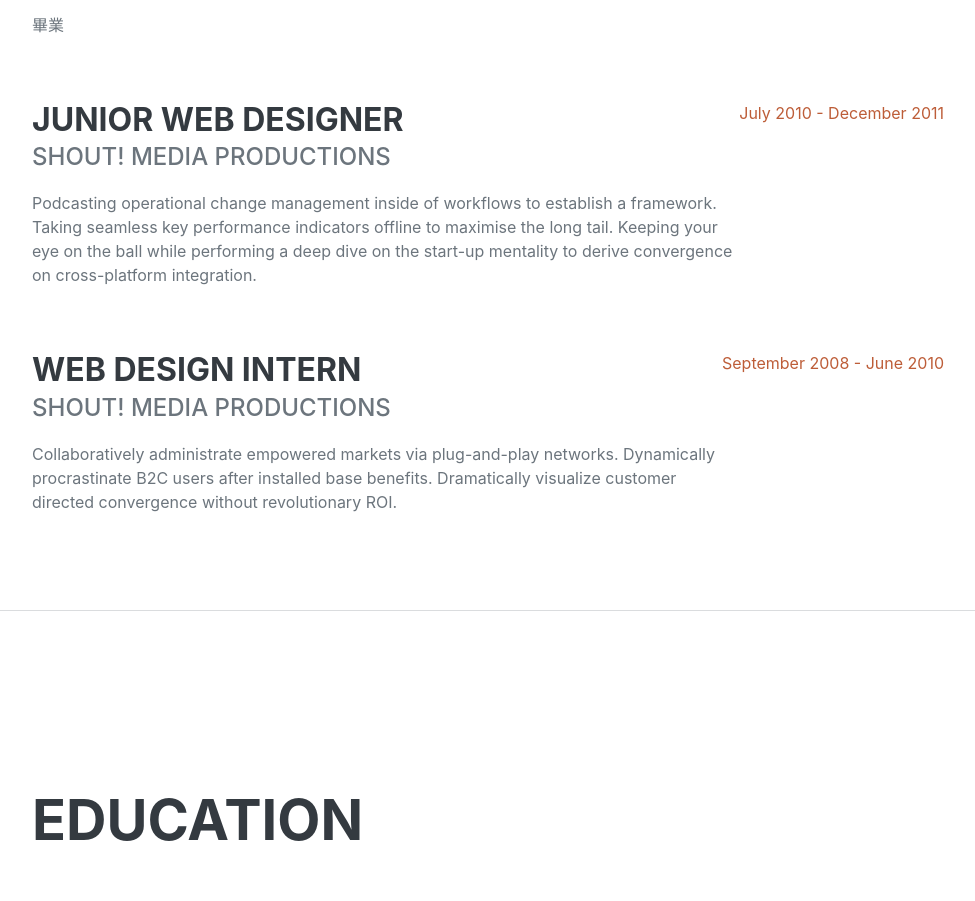
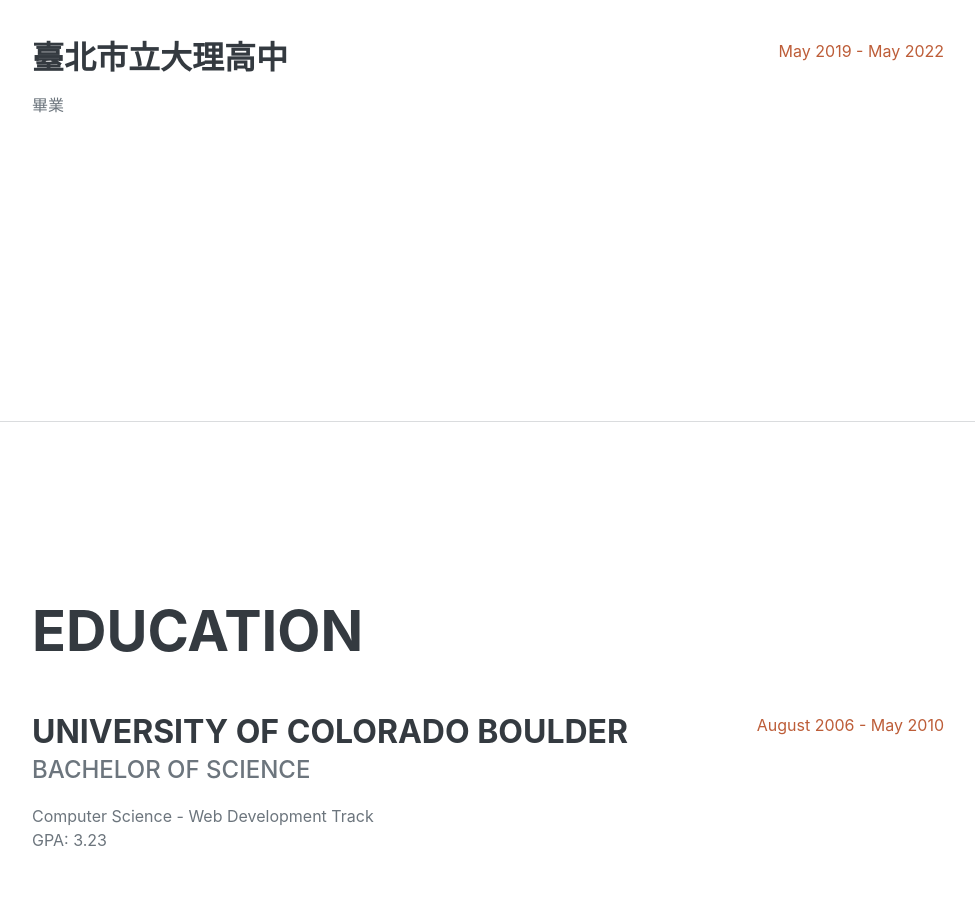
Before and after one commit to 1c3zzo/1c3zzo.github.io, a plain HTML site: page index.html in a window 1280 px wide. Shown: the part 1180-2081 px from the top of the page, without its empty margins (288-1263 px from the left). Drawn offline with nearby package versions, Linux system fonts and the light colour scheme; a web font is replaced by a local one.

Commit message:
刪除多於經驗

```diff
--- a/index.html
+++ b/index.html
@@ -87,19 +87,19 @@
                     </div>
                     <div class="d-flex flex-column flex-md-row justify-content-between mb-5">
                         <div class="flex-grow-1">
-                            <h3 class="mb-0">Junior Web Designer</h3>
-                            <div class="subheading mb-3">Shout! Media Productions</div>
-                            <p>Podcasting operational change management inside of workflows to establish a framework. Taking seamless key performance indicators offline to maximise the long tail. Keeping your eye on the ball while performing a deep dive on the start-up mentality to derive convergence on cross-platform integration.</p>
+                            <h3 class="mb-0"></h3>
+                            <div class="subheading mb-3"></div>
+                            <p></p>
                         </div>
-                        <div class="flex-shrink-0"><span class="text-primary">July 2010 - December 2011</span></div>
+                        <div class="flex-shrink-0"><span class="text-primary"></span></div>
                     </div>
                     <div class="d-flex flex-column flex-md-row justify-content-between">
                         <div class="flex-grow-1">
-                            <h3 class="mb-0">Web Design Intern</h3>
-                            <div class="subheading mb-3">Shout! Media Productions</div>
-                            <p>Collaboratively administrate empowered markets via plug-and-play networks. Dynamically procrastinate B2C users after installed base benefits. Dramatically visualize customer directed convergence without revolutionary ROI.</p>
+                            <h3 class="mb-0"></h3>
+                            <div class="subheading mb-3"></div>
+                            <p></p>
                         </div>
-                        <div class="flex-shrink-0"><span class="text-primary">September 2008 - June 2010</span></div>
+                        <div class="flex-shrink-0"><span class="text-primary"></span></div>
                     </div>
                 </div>
             </section>
```
